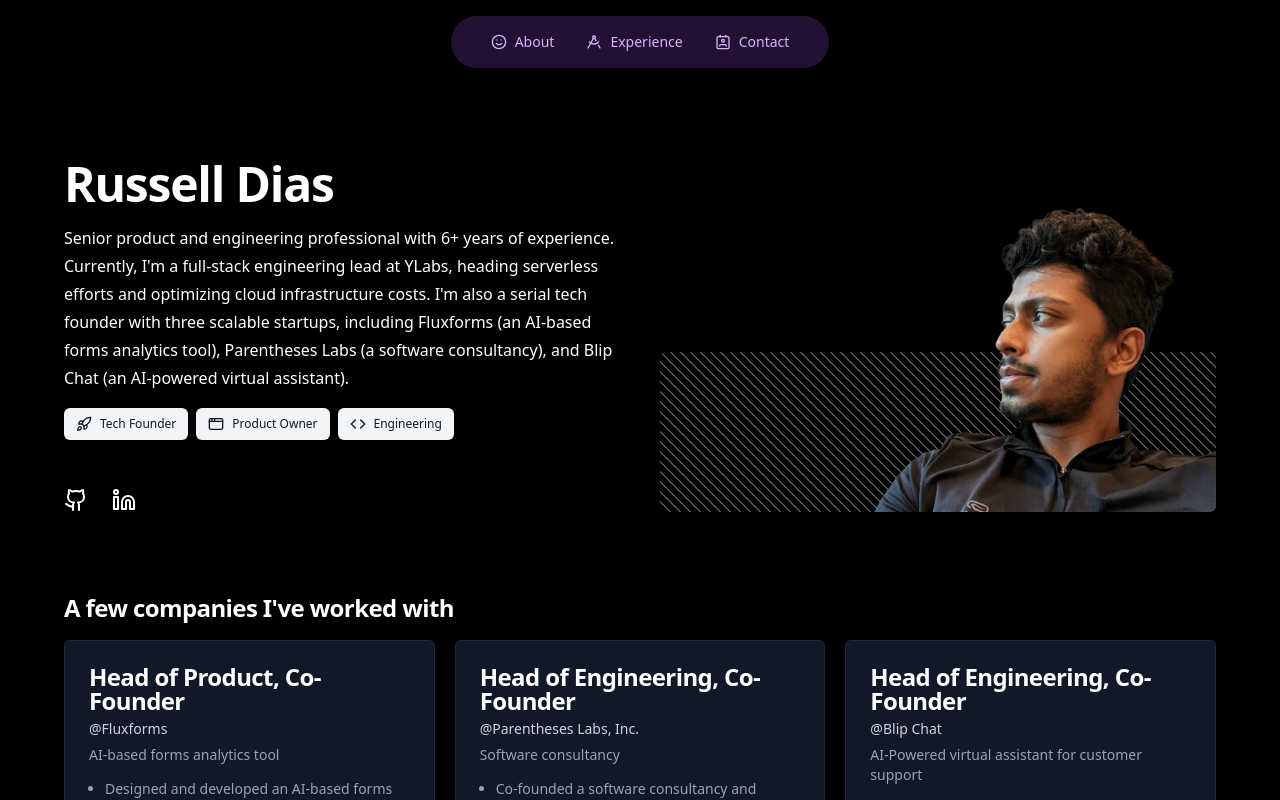
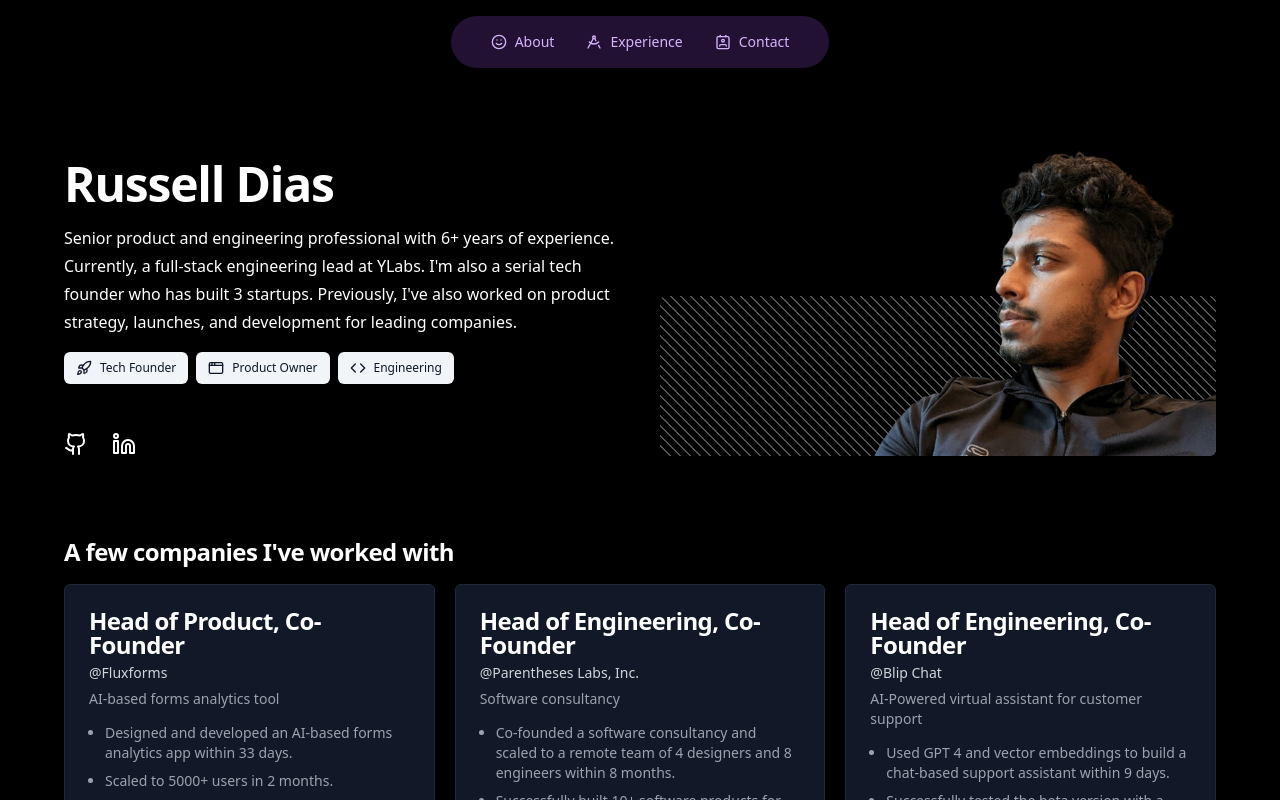
Before and after one commit to russdias/russdias, a Next.js app: page / in a window 1280 px wide. Shown: the top 800 px of the page. Built offline with nearby package versions, Linux system fonts and the light colour scheme.

Commit message:
Update content.tsx with revised description
Signed-off-by: Russell Dias <russell.dias98@gmail.com>

```diff
--- a/src/modules/Intro/content.tsx
+++ b/src/modules/Intro/content.tsx
@@ -3,7 +3,7 @@
 const content = {
   header: 'Russell Dias',
   description:
-    'Senior product and engineering professional with 6+ years of experience. Currently, I\'m a full-stack engineering lead at YLabs, heading serverless efforts and optimizing cloud infrastructure costs. I\'m also a serial tech founder with three scalable startups, including Fluxforms (an AI-based forms analytics tool), Parentheses Labs (a software consultancy), and Blip Chat (an AI-powered virtual assistant).',
+    "Senior product and engineering professional with 6+ years of experience. Currently, a full-stack engineering lead at YLabs. I'm also a serial tech founder who has built 3 startups. Previously, I've also worked on product strategy, launches, and development for leading companies.",
   roles: [
     {
       title: 'Tech Founder',
```
